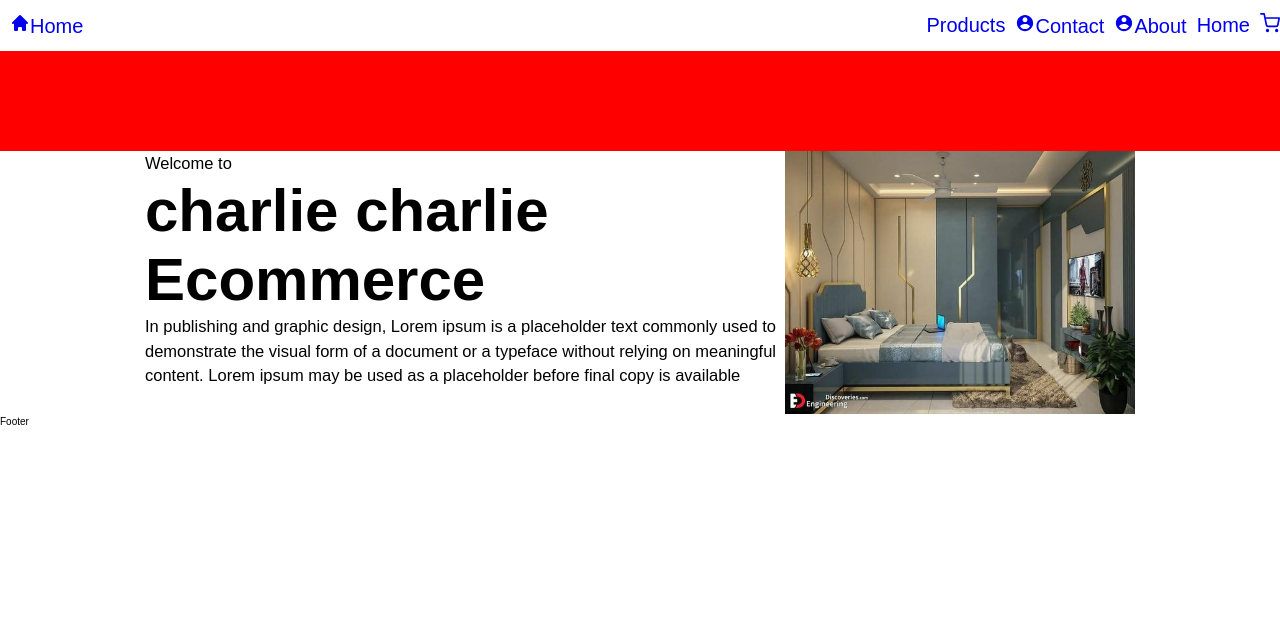
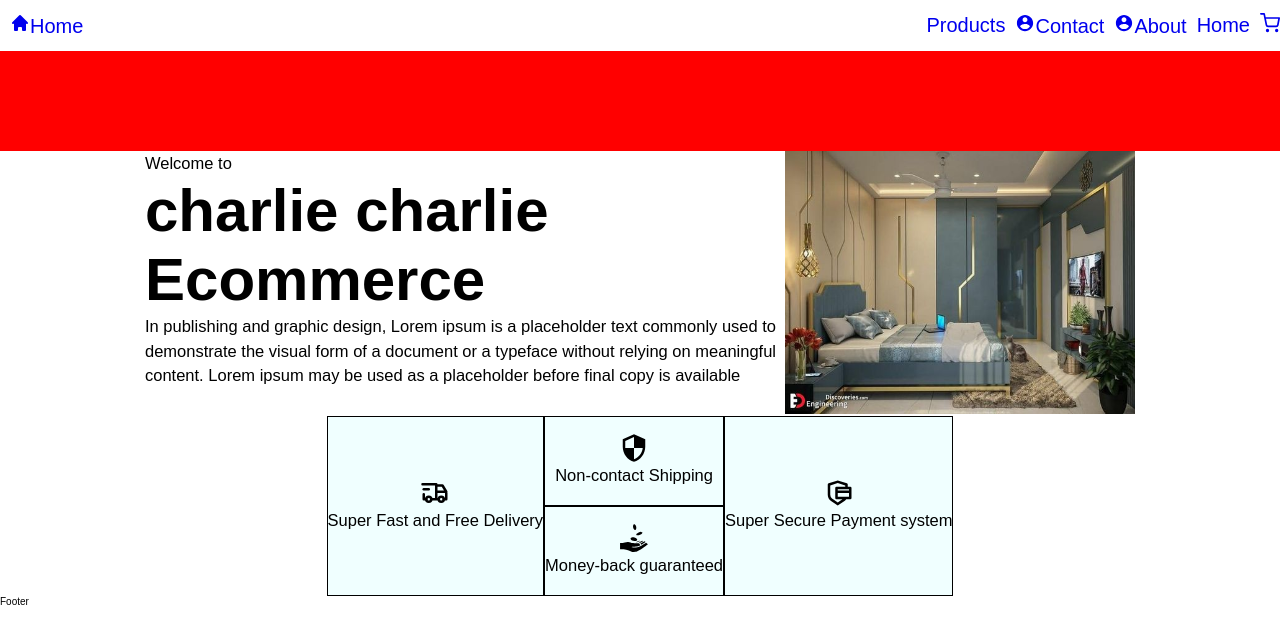
Before and after one commit to Himanshu487/Ecomm-f, a React (Create React App) app: page / in a window 1280 px wide. Shown: the top 644 px of the page. Built offline with nearby package versions, Linux system fonts and the light colour scheme.

Commit message:
first commit services and trust

```diff
--- a/src/Home.js
+++ b/src/Home.js
@@ -1,6 +1,7 @@
 import React from 'react'
 // import styled from 'styled-components';
 import HeroSection from './components/HeroSection';
+import Trusted from './components/Trusted';
 
 const Home = () => {
   const data = {
@@ -10,7 +11,8 @@ const Home = () => {
   return (
     <>
 
-      <HeroSection  myData={data}  />
+      <HeroSection myData={data} />
+      <Trusted/>
       </>
   )
 }
--- /dev/null
+++ b/src/components/Trusted.js
@@ -0,0 +1,64 @@
+import React from 'react'
+import { TbTruckDelivery } from "react-icons/tb";
+import { MdSecurity } from "react-icons/md";
+import { RiSecurePaymentLine } from "react-icons/ri";
+import { GiReceiveMoney } from "react-icons/gi";
+import styled from 'styled-components';
+
+const Trusted = () => {
+  return (
+      <>
+          <Wrapper className='main-cont'>
+
+              <div className='cont-1'>
+                      <TbTruckDelivery className="icon-font" />
+                  <p>Super Fast and Free Delivery</p>
+              </div>
+
+              <div className='cont-2'>
+                  <div className='ship-cont'>
+                  <MdSecurity className="icon-font" />
+                      <p>Non-contact Shipping</p>
+                  </div>
+                  <div className='ship-gurantee'>
+                  <GiReceiveMoney className="icon-font"/>
+                      <p>Money-back guaranteed</p>
+                  </div>
+              </div>
+
+              <div className='cont-payment'>
+                <RiSecurePaymentLine className="icon-font"/>
+                  <p>Super Secure Payment system</p>
+              </div>
+      </Wrapper>
+      </>
+  )
+}
+
+const Wrapper = styled.section`
+
+display:flex;
+justify-content:center;
+
+.cont-1,.cont-2 .ship-cont,.cont-2 .ship-gurantee,.cont-payment{
+    display: flex;
+    flex-direction: column;
+    justify-content: center;
+    align-items: center;
+    background-color:azure;
+
+}
+.cont-1,cont-2,.cont-payment{
+    height: 18rem;
+    border: 1px solid;
+}
+.ship-cont,.ship-gurantee{
+   height:50%;
+   border:1px solid #000;
+}
+.icon-font{
+  font-size:3rem;
+}
+`;
+
+export default Trusted
```
Also changed, not shown: src/components/Services.js (added, +9 -0 lines), src/components/Trusted.css (added).
